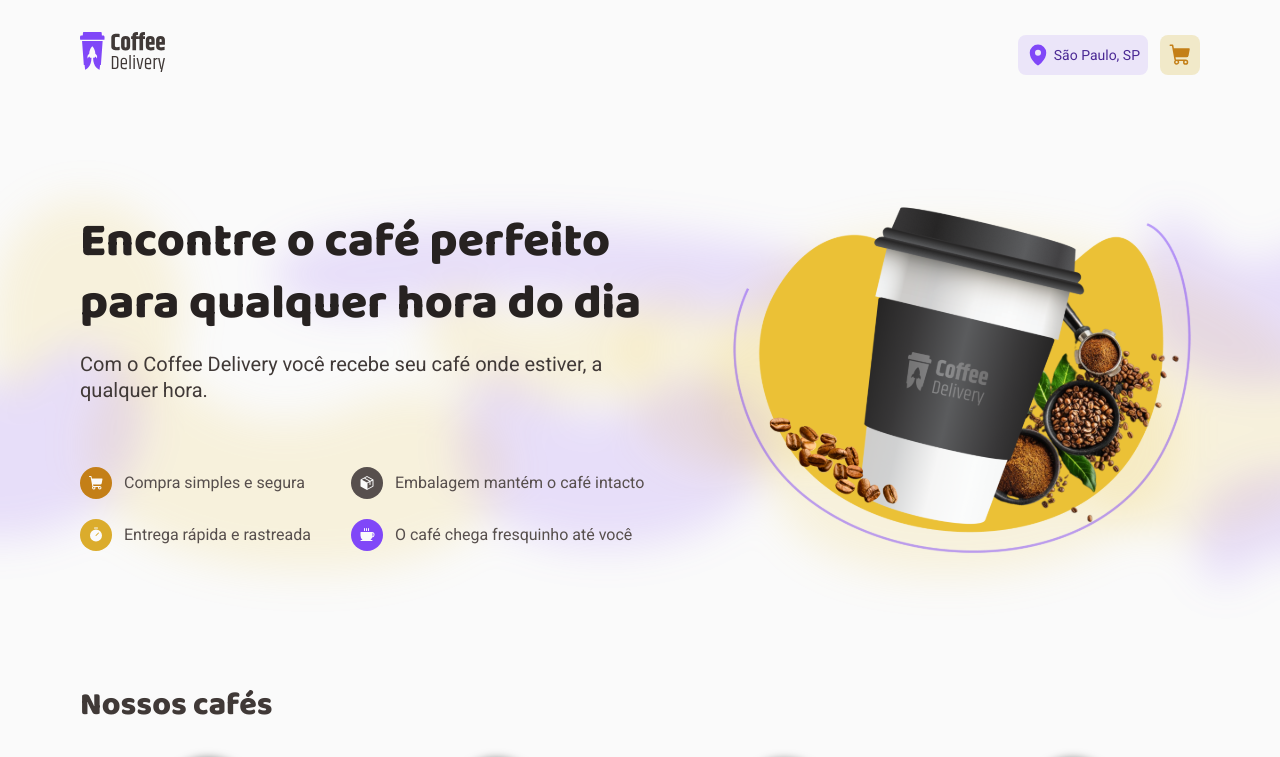
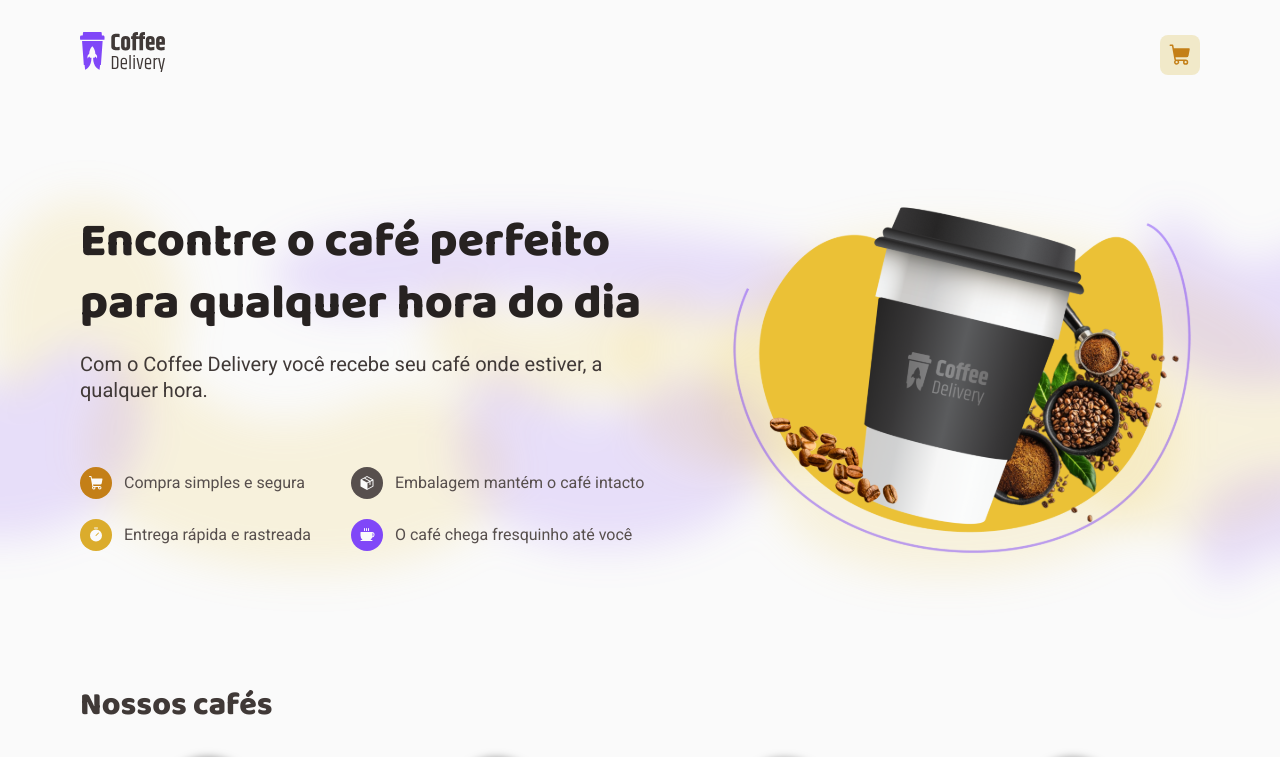
Before and after one commit to guilherme-s-barros/02-aprofundando-em-hooks-desafio, a React (Vite) app: page / in a window 1280 px wide. Shown: the top 757 px of the page. Built offline with nearby package versions, Linux system fonts and the light colour scheme; data requests are answered from the project's data file.

Commit message:
feat: address info on header update on create order

```diff
--- a/src/components/header/index.tsx
+++ b/src/components/header/index.tsx
@@ -5,7 +5,7 @@
 import { Badge, HeaderContainer, HeaderContent, InfoContainer } from './styles'
 
 export function Header() {
-	const { cart } = useCart()
+	const { cart, address } = useCart()
 
 	return (
 		<HeaderContainer>
@@ -15,10 +15,12 @@
 				</Link>
 
 				<InfoContainer>
-					<span>
-						<MapPinIcon weight="fill" size={24} />
-						São Paulo, SP
-					</span>
+					{address && (
+						<span>
+							<MapPinIcon weight="fill" size={24} />
+							{address.city}, {address.uf}
+						</span>
+					)}
 
 					<Link to="/checkout" title="Ir ao carrinho">
 						<ShoppingCartIcon weight="fill" size={24} />
--- a/src/contexts/cart-context.tsx
+++ b/src/contexts/cart-context.tsx
@@ -14,13 +14,29 @@
 	quantity: number
 }
 
+interface Address {
+	cep: string
+	street: string
+	complement?: string
+	number: string
+	district: string
+	city: string
+	uf: string
+}
+
+export type PaymentMethod = 'credit' | 'debit' | 'money'
+
 interface CartContextData {
 	cart: Item[]
+	address: Address | null
+	paymentMethod: PaymentMethod | null
 	addToCart(coffee: Coffee, quantity: number): void
 	incrementItemQuantity(itemId: string): void
 	decrementItemQuantity(itemId: string): void
 	changeItemQuantity(itemId: string, newQuantity: number): void
 	removeItem(itemId: string): void
+	changeAddress(newAddress: Address): void
+	changePaymentMethod(method: PaymentMethod): void
 }
 
 interface CartContextProviderProps {
@@ -31,6 +47,8 @@
 
 export function CartContextProvider({ children }: CartContextProviderProps) {
 	const [cart, setCart] = useState<Item[]>([])
+	const [address, setAddress] = useState<Address | null>(null)
+	const [paymentMethod, setPaymentMethod] = useState<PaymentMethod | null>(null)
 
 	function addToCart(coffee: Coffee, quantity: number) {
 		const itemIndex = cart.findIndex(
@@ -124,15 +142,27 @@
 		setCart((state) => state.filter((item) => item.coffee.id !== itemId))
 	}
 
+	function changeAddress(newAddress: Address) {
+		setAddress(newAddress)
+	}
+
+	function changePaymentMethod(method: PaymentMethod) {
+		setPaymentMethod(method)
+	}
+
 	return (
 		<CartContext.Provider
 			value={{
 				cart,
+				address,
+				paymentMethod,
 				addToCart,
 				incrementItemQuantity,
 				decrementItemQuantity,
 				changeItemQuantity,
 				removeItem,
+				changeAddress,
+				changePaymentMethod,
 			}}
 		>
 			{children}
--- a/src/pages/checkout/components/order-form/index.tsx
+++ b/src/pages/checkout/components/order-form/index.tsx
@@ -10,6 +10,7 @@
 import { useNavigate } from 'react-router-dom'
 import z from 'zod'
 
+import { useCart } from '../../../../contexts/cart-context'
 import {
 	FormContainer,
 	OptionalInput,
@@ -34,12 +35,13 @@
 
 type MakeOrderFormSchema = z.infer<typeof makeOrderFormSchema>
 
-export interface State {
-	address: Omit<MakeOrderFormSchema, 'cep' | 'complement' | 'paymentMethod'>
-	paymentMethod: Pick<MakeOrderFormSchema, 'paymentMethod'>['paymentMethod']
-}
+// export interface State {
+// 	address: Omit<MakeOrderFormSchema, 'cep' | 'complement' | 'paymentMethod'>
+// 	paymentMethod: Pick<MakeOrderFormSchema, 'paymentMethod'>['paymentMethod']
+// }
 
 export function OrderForm() {
+	const { changeAddress, changePaymentMethod } = useCart()
 	const navigate = useNavigate()
 
 	const { register, handleSubmit } = useForm({
@@ -47,18 +49,18 @@
 	})
 
 	function handleMakeOrder(data: MakeOrderFormSchema) {
-		navigate('/checkout/success', {
-			state: {
-				paymentMethod: data.paymentMethod,
-				address: {
-					street: data.street,
-					number: data.number,
-					district: data.district,
-					city: data.city,
-					uf: data.uf,
-				},
-			} as State,
+		changeAddress({
+			cep: data.cep,
+			street: data.street,
+			complement: data.complement,
+			number: data.number,
+			district: data.district,
+			city: data.city,
+			uf: data.uf,
 		})
+
+		changePaymentMethod(data.paymentMethod)
+		navigate('/checkout/success')
 	}
 
 	return (
--- a/src/pages/checkout/success/index.tsx
+++ b/src/pages/checkout/success/index.tsx
@@ -3,10 +3,10 @@
 	MapPinIcon,
 	TimerIcon,
 } from '@phosphor-icons/react'
-import { useLocation } from 'react-router-dom'
+import { Navigate } from 'react-router-dom'
 
 import { IconContainer } from '../../../components/icon-container'
-import type { State } from '../components/order-form'
+import { type PaymentMethod, useCart } from '../../../contexts/cart-context'
 import {
 	OrderInfoContainer,
 	OrderInfoContent,
@@ -15,14 +15,16 @@
 } from './styles'
 
 export function Success() {
-	const location = useLocation()
+	const { address, paymentMethod } = useCart()
 
-	const { address, paymentMethod } = location.state as State
-
-	const paymentMethodMap: Record<typeof paymentMethod, string> = {
+	const paymentMethodMap: Record<PaymentMethod, string> = {
 		credit: 'Cartão de crédito',
 		debit: 'Cartão de débito',
 		money: 'Dinheiro',
+	}
+
+	if (!address || !paymentMethod) {
+		return <Navigate to="/" replace />
 	}
 
 	return (
```
